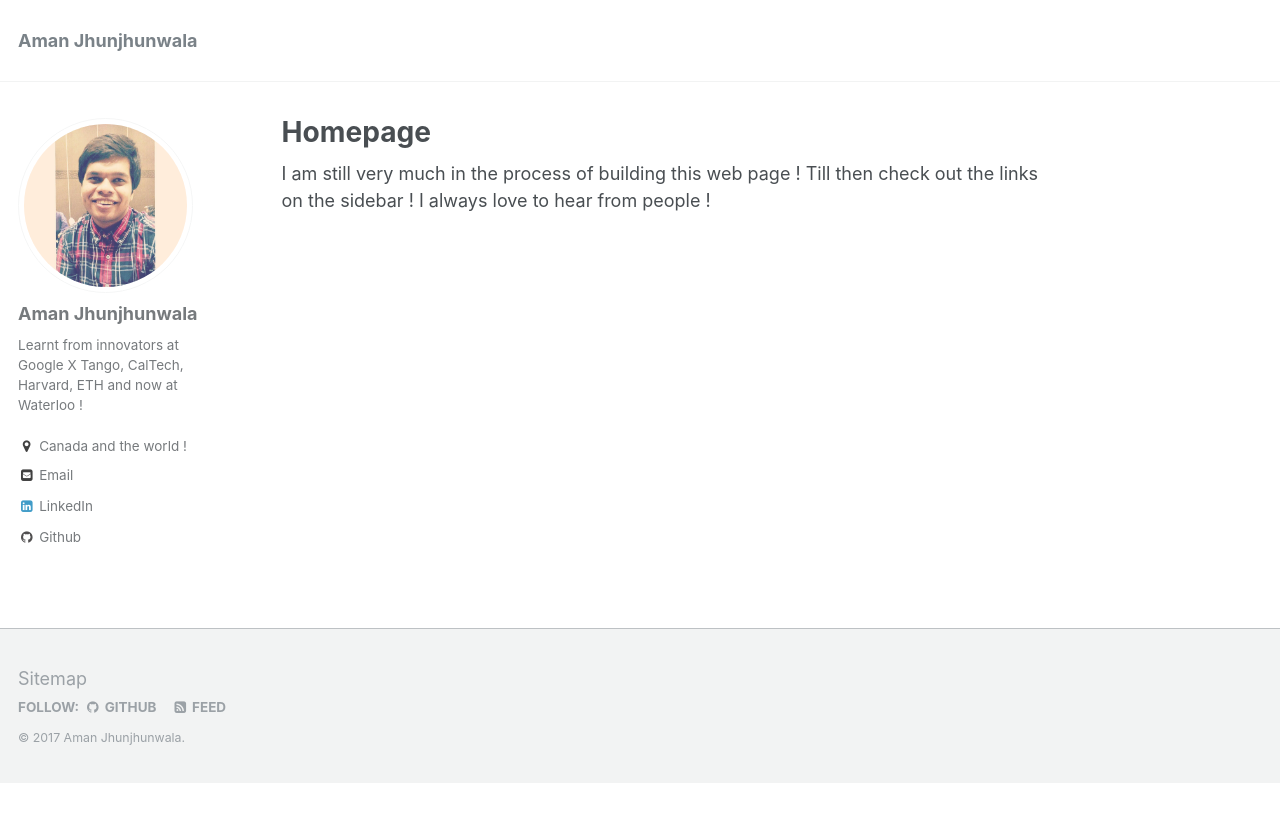
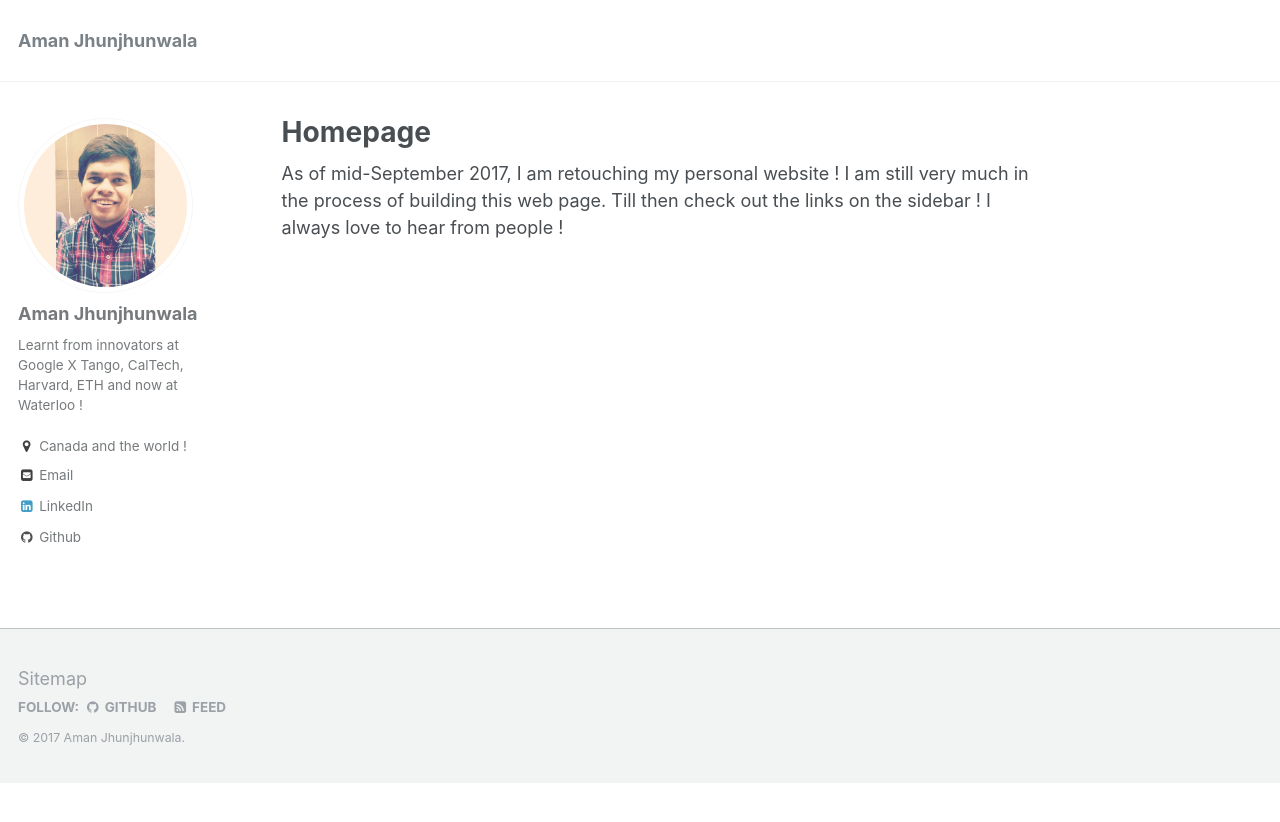
Before and after one commit to amanjhunjhunwala/amanjhunjhunwala.github.io, a Jekyll site: the page built from _pages/about.md, in a window 1280 px wide. Shown: the top 822 px of the page. Built offline with Jekyll 4.4.1, drawn with Linux system fonts in a browser that asks for light colours.

Commit message:
Update about.md

```diff
--- a/_pages/about.md
+++ b/_pages/about.md
@@ -8,4 +8,5 @@ redirect_from:
   - /about.html
 ---
 
-I am still very much in the process of building this web page ! Till then check out the links on the sidebar ! I always love to hear from people !
+As of mid-September 2017, I am retouching my personal website !
+I am still very much in the process of building this web page. Till then check out the links on the sidebar ! I always love to hear from people !
```
